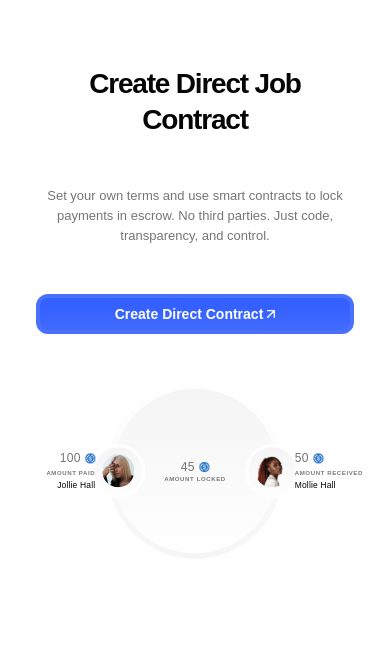
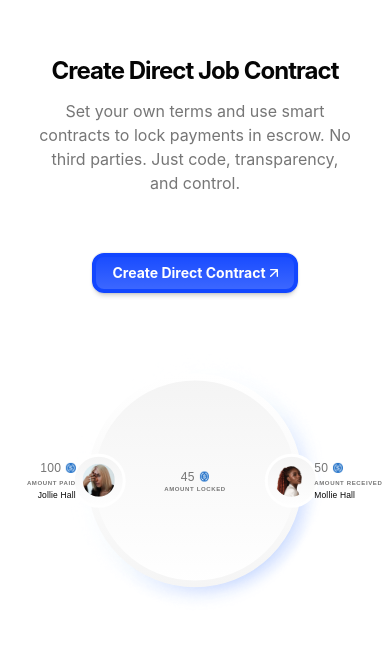
Before and after one commit to jeevithdharanish/OpenWork-pro, a React (Vite) app: page / in a window 390 px wide. Shown: the part 3534-4184 px from the top of the page. Built offline with nearby package versions, Linux system fonts and the light colour scheme.

Commit message:
direct-job contract

```diff
--- a/src/pages/LandingPage/components/DirectContractSection/DirectContractSection.css
+++ b/src/pages/LandingPage/components/DirectContractSection/DirectContractSection.css
@@ -307,16 +307,53 @@
    .lp-5-section {
     margin-left: 0px;
   }
+
+   .lg-7-content {
+    display: flex;
+    width: 368px;
+    flex-direction: column;
+    justify-content: center;
+    align-items: center;
+    gap: 20px;
+  }
+  .lp-5-container {
+    padding: 0 20px;
+    gap: 90px;
+  }
+
   .lp-5-heading {
-    font-size: 28px;
-    line-height: 36px;
+    align-self: stretch;
+    color: var(--Base-Black, #050505);
+    text-align: center;
+    font-family: inter, sans-serif;
+    font-size: 24px;
+    font-style: normal;
+    font-weight: 700;
+    line-height: 30px; /* 125% */
+    letter-spacing: -0.96px;
 
   }
 
   .lp-5-description {
-    font-size: 13px;
-    line-height: 20px;
-    max-width: 400px;
+    align-self: stretch;
+    color: var(--Gray-Dark, #767676);
+    text-align: center;
+    font-family: inter, sans-serif;
+    font-size: 16px;
+    font-style: normal;
+    margin-top: -35px;
+    margin-bottom: 10px;
+    font-weight: 400;
+    line-height: 24px; /* 150% */
+  }
+
+  .lp-blue-button-1 {
+    color: var(--Base-White, #FFF);
+    font-family: inter, sans-serif;
+    font-size: 14px;
+    font-style: normal;
+    font-weight: 700;
+    line-height: 24px; /* 171.429% */
   }
 
   .lp-blue-button {
@@ -329,8 +366,12 @@
   }
 
   .contract-circle-group {
-    width: 90%;
-    height: 90%;
+    width: 110%;
+    height: 110%;
+  }
+  .contract-radiant-glow {
+    width: 120%;
+    height: 120%;
   }
 
   .contract-avatar {
--- a/src/pages/LandingPage/components/DirectContractSection/DirectContractSection.jsx
+++ b/src/pages/LandingPage/components/DirectContractSection/DirectContractSection.jsx
@@ -3,6 +3,7 @@ import { useNavigate } from 'react-router-dom';
 import './DirectContractSection.css';
 
 const DirectContractSection = () => {
+  const isMobile = window.innerWidth < 1440;
   const navigate = useNavigate();
 
   const handleCreateContract = () => {
@@ -18,7 +19,7 @@ const DirectContractSection = () => {
             Set your own terms and use smart contracts to lock payments in escrow. No third parties. Just code, transparency, and control.
           </p>
           <button
-            className="lp-blue-button"
+            className={isMobile?"lp-blue-button-1":"lp-blue-button"}
             onClick={handleCreateContract}
           >
             Create Direct Contract
```
